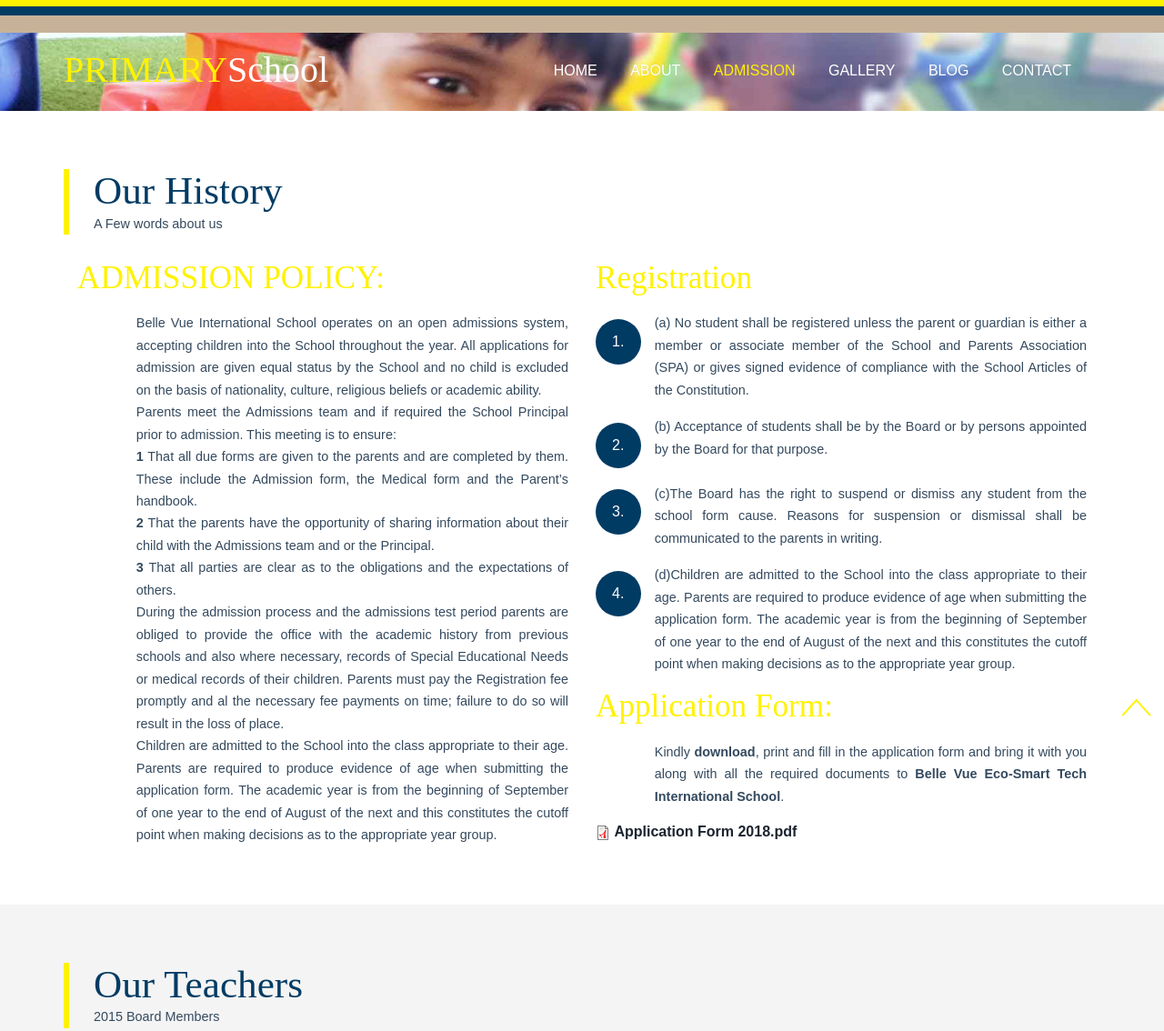
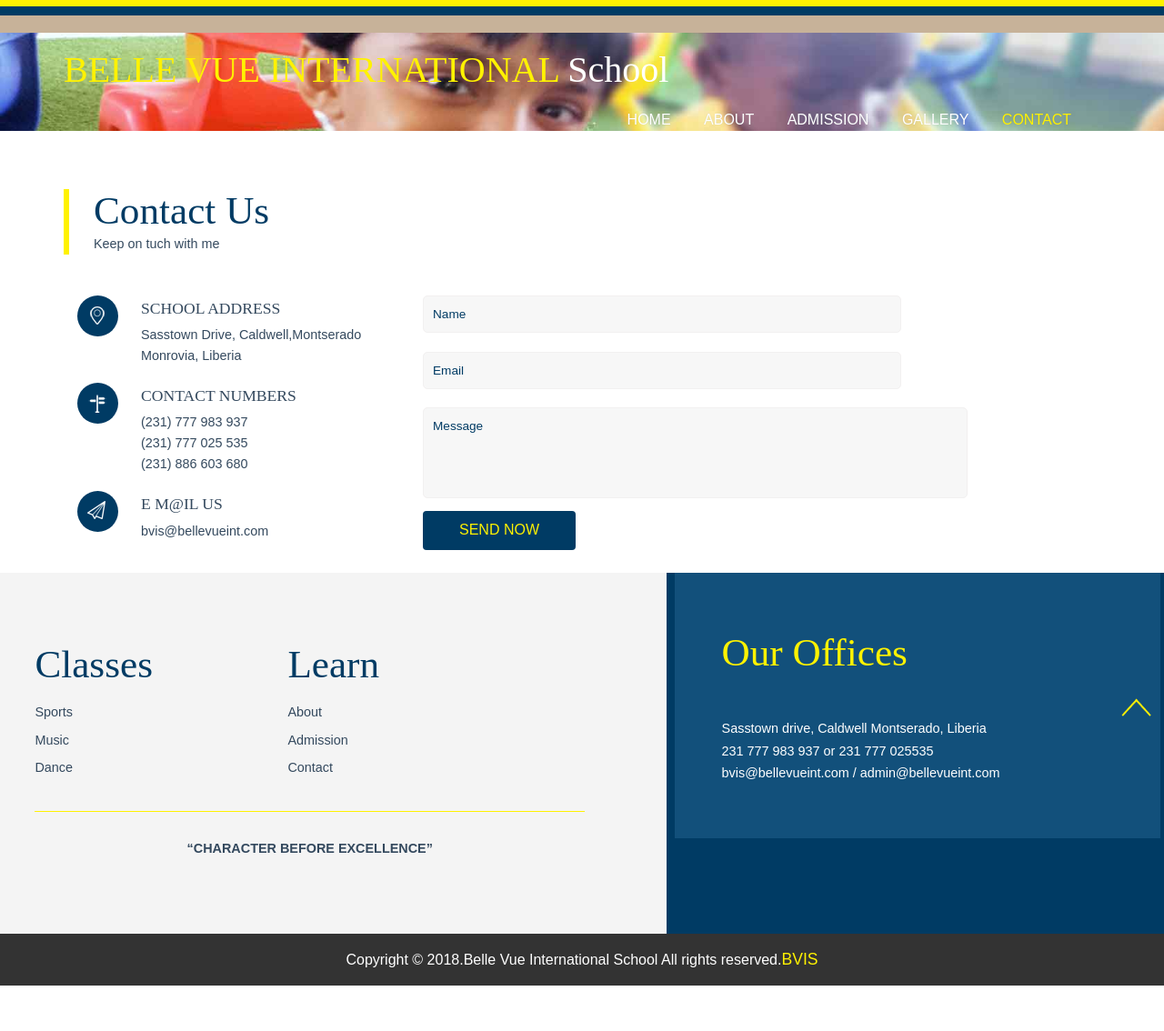
Before and after one commit to thomaswebsite/thomaswebsite.github.io, a plain HTML site: page teachers1.html in a window 1280 px wide. Shown: the top 1134 px of the page at 91% size. After the commit the page ends 1084 px from the top, so only its background shows below. Drawn offline with Linux system fonts and the light colour scheme; a web font is replaced by a local one.

Commit message:
Update teachers1.html

```diff
--- a/teachers1.html
+++ b/teachers1.html
@@ -1,7 +1,7 @@
 <!DOCTYPE HTML>
 <html>
 <head>
-<title>Teachers</title>
+<title>Contact</title>
 <meta name="viewport" content="width=device-width, initial-scale=1">
 <meta http-equiv="Content-Type" content="text/html; charset=utf-8" />
 <meta name="keywords" content="Primary School Responsive web template, Bootstrap Web Templates, Flat Web Templates, Andriod Compatible web template,
@@ -16,24 +16,23 @@ Smartphone Compatible web template, free webdesigns for Nokia, Samsung, LG, Sony
 <!--//webfonts-->
 </head>
 <body>
-	<!--start-home-->
 	<!-- start-header-->
 			<div id="home" class="header two">
 				<div class="top-header two">
 						<div class="container">
 						<div class="logo">
-							<a href="index.html"><h1>PRIMARY<span>School</span></h1></a>
+							<a href="index.html"><h1>BELLE VUE INTERNATIONAL<span> School</span></h1></a>
 						</div>
 					<!--start-top-nav-->
 							<div class="top-menu">
 							<span class="menu"> </span>
 								<ul class="cl-effect-16">
 								 <li><a href="index.html" data-hover="Home">Home</a></li>
-								<li><a  href="about.html" data-hover="About">About</a></li>
-								<li><a class="active" href="admission.html" data-hover="admission">Admission</a></li>
+								<li><a href="about.html" data-hover="About">About</a></li>
+								<li><a href="admission.html" data-hover="admission">Admission</a></li>
 								<li><a href="gallery.html" data-hover="Gallery">Gallery</a></li>
-								<li><a href="404.html" data-hover="blog">Blog</a></li>
-								<li><a href="contact.html" data-hover="Contact">Contact</a></li>
+								<!-- <li><a href="404.html" data-hover="blog">Blog</a></li> -->
+								<li><a class="active" href="contact.html" data-hover="Contact">Contact</a></li>
 								  <div class="clearfix"></div>
 								</ul>
 							</div>
@@ -50,153 +49,71 @@ Smartphone Compatible web template, free webdesigns for Nokia, Samsung, LG, Sony
 				</div>
 			    <div class="clearfix"> </div>
 		</div>
+		<!-- //End-slider-->
+	<!--/contact-->
+	 <div class="contact">
+	 	<div class="container">
+					<div class="contact-head">
+							<h3>Contact Us</h3>
+							<p>Keep on tuch with me</p>
+					 </div>
+		<div class="contact-top">
+		      <div class="col-md-4 contact-text">
+        <div class="cont-grid">
+        <div class="con-icon">
+        <i class="loca"> </i>
+        </div>
+        <div class="con-text">
+        <h4>SCHOOL ADDRESS</h4>
+        <p>Sasstown Drive, Caldwell,Montserado</p>
+        <p>Monrovia, Liberia</p>
+
+        </div>
+        <div class="clearfix"> </div>
+        </div>
+        <div class="cont-grid">
+        <div class="con-icon">
+        <i class="net"> </i>
+        </div>
+        <div class="con-text">
+        <h4>CONTACT NUMBERS</h4>
+        <p>(231) 777 983 937</p>
+        <p>(231) 777 025 535</p>
+              <p>(231) 886 603 680</p>
+        </div>
+        <div class="clearfix"> </div>
+        </div>
 
 
-		<!-- //End-slider-->
-<!---start-history-->
+        <div class="cont-grid">
+        <div class="con-icon">
+        <i class="mail"> </i>
+        </div>
+        <div class="con-text">
+        <h4>E M@IL US</h4>
+        <p>bvis@bellevueint.com</p>
 
-	 <div class="history">
-	 	<div class="container">
-					<div class="history-head">
-							<h3>Our History</h3>
-							<p>A Few words about us</p>
         </div>
-	   		<div class="history-faq-grids">
-				<div class="col-md-6 history-faq-grid">
-					<h4> ADMISSION POLICY: </h4>
-            <div class="achiv">
-
-            <p class="para">Belle Vue International School operates on an open admissions system, accepting children into the School throughout the year.
-            All applications for admission are given equal status by the School and no child is excluded on the basis of nationality, culture, religious
-            beliefs or academic ability.</p>
-
-            <p class="para">Parents meet the Admissions team and if required the School Principal prior to admission. This meeting is to ensure:
-	<p class="para"> <b>1</b>  That all due forms are given to the parents and are completed by them. These include the Admission form, the Medical form and the Parent’s handbook.</p>
-	<p class="para"> <b>2</b> That the parents have the opportunity of sharing information about their child with the Admissions team and or the Principal.</p>
-	<p class="para"> <b>3</b> That all parties are clear as to the obligations and the expectations of others.</p>
-    </p>
-             <p class="para">During the admission process and the admissions test period parents are obliged to provide the office with the academic history from previous schools and also where necessary, records of Special Educational Needs or medical records of their children.
-Parents must pay the Registration fee promptly and al the necessary fee payments on time;
-failure to do so will result in the loss of place.
-</p>
-              <p class="para">Children are admitted to the School into the class appropriate to
-              their age. Parents are required to produce evidence of age when submitting the application form.
-              The academic year is from the beginning of September of one year to the end of August of the next
-              and this constitutes the cutoff point when making decisions as to the appropriate year group.</p>
-
+        <div class="clearfix"> </div>
+        </div>
 
         </div>
 
-
-
-
-
+			 <div class="col-md-8 contact-form">
+						<form>
+						<input type="text" class="textbox" value="Name" onfocus="this.value = '';" onblur="if (this.value == '') {this.value = 'Name';}">
+							<input type="text" class="textbox" value="Email" onfocus="this.value = '';" onblur="if (this.value == '') {this.value = 'Email';}">
+							<textarea value="Message:" onfocus="this.value = '';" onblur="if (this.value == '') {this.value = 'Message';}">Message</textarea>
+							<input type="submit" value="Send Now">
+						</form>
 				</div>
-
-				<div class="col-md-6 history-text-grid">
-					<h4>Registration</h4>
-					<div class="achiv">
-						<lable class="one">1.</lable>
-						<p class="para">(a) No student shall be registered unless the parent or guardian is either a member or associate member of the School and Parents Association (SPA) or
-                        gives signed evidence of compliance with the School Articles of the Constitution.</p>
-						<div class="clearfix"> </div>
-					</div>
-					<div class="achiv">
-						<lable class="one">2.</lable>
-						<p class="para">(b) Acceptance of students shall be by the Board or by persons appointed by the Board for that purpose.</p>
-						<div class="clearfix"> </div>
-					</div>
-					<div class="achiv">
-						<lable class="one">3.</lable>
-						<p class="para">(c)The Board has the right to suspend or dismiss any student from the school form cause. Reasons for suspension or dismissal shall be communicated to the parents in writing.</p>
-						<div class="clearfix"> </div>
-					</div>
-					<div class="achiv">
-						<lable class="one">4.</lable>
-						<p class="para">(d)Children are admitted to the School into the class appropriate to
-              their age. Parents are required to produce evidence of age when submitting the application form.
-              The academic year is from the beginning of September of one year to the end of August of the next
-              and this constitutes the cutoff point when making decisions as to the appropriate year group.</p>
-						<div class="clearfix"> </div>
-					</div>
-					<div class="clearfix"> </div>
-
-
-					<h4>Application Form:</h4>
-					<div class="achiv">
-						<p class="para">Kindly <b>download</b>, print and fill in the application form and bring it with you along with all the required documents to
-              <strong>Belle Vue Eco-Smart Tech International School</strong>.</p>
-						<div class="clearfix"> </div>
-					</div>
-
-       <div>
-          <img class="file-icon" alt="" title="application/pdf" src="images/application-pdf.png" />
-          <strong><a href="images/Belle Vue Application Form 2018.pdf" type="application/pdf; length=1378991"> Application Form 2018.pdf</a></strong>
-
-        </div>
-
-
-
-	</div>
-
-				<div class="clearfix"> </div>
+			  <div class="clearfix"></div>
 		</div>
 	</div>
-		</div>
+		<!-- <div class="map">
+		 	<iframe src="https://www.google.com/maps/embed?pb=!1m18!1m12!1m3!1d158858.182370726!2d-0.10159865000000001!3d51.52864165!2m3!1f0!2f0!3f0!3m2!1i1024!2i768!4f13.1!3m3!1m2!1s0x47d8a00baf21de75%3A0x52963a5addd52a99!2sLondon%2C+UK!5e0!3m2!1sen!2sin!4v1431577187804"> </iframe>
+		 </div> -->
 
- <script src="js/easyResponsiveTabs.js" type="text/javascript"></script>
-	<script type="text/javascript">
-		$(document).ready(function () {
-			$('#horizontalTab').easyResponsiveTabs({
-				type: 'default', //Types: default, vertical, accordion
-				width: 'auto', //auto or any width like 600px
-				fit: true   // 100% fit in a container
-			});
-		});
-	   </script>
-<!-- //activities -->
-		<div class="member-section">
-			<div class="container">
-				<div class="member-head">
-						<h3>Our Teachers</h3>
-					   <p>2015 Board Members</p>
-					   </div>
-			      <div class="members">
-					   <div class="col-md-4 member-grids">
-                              <a href="#"> <img src="images/m2.jpg" class="img-responsive" alt="" /></a>
-								<h5>President</h5>
-								<p>Lorem Ipsum is simply dummy text of the printing and typesetting industry.Lorem Ipsum is simply dummy text of the printing and typesetting industry.</p>
-							</div>
-							<div class="col-md-4 member-grids">
-								<a href="#"> <img src="images/m3.jpg" class="img-responsive" alt="" /></a>
-								<h5>Vice President</h5>
-								<p>Lorem Ipsum is simply dummy text of the printing and typesetting industry.Lorem Ipsum is simply dummy text of the printing and typesetting industry.</p>
-
-							</div>
-							<div class="col-md-4 member-grids">
-								<a href="#"> <img src="images/m1.jpg" class="img-responsive" alt="" /></a>
-								<h5>Chief of Staff</h5>
-								<p>Lorem Ipsum is simply dummy text of the printing and typesetting industry.Lorem Ipsum is simply dummy text of the printing and typesetting industry.</p>
-							</div>
-							<div class="clearfix"> </div>
-					   </div>
-				  </div>
-			</div>
-		</div>
-<!--/mid-bg-->
-	<div class="mid-bg">
-		<div class="container">
-			<div class="mid-section">
-				  <h3>First Day at School!</h3>
-				 <!-- <h4>ARE YOU READY ?</h4> -->
-				 <p>
-					 Just like home, our kids leave their shoes at the door. They run sock- or bare-footed
-                     in our classrooms. Caring for the school houseplants before class starts is our
-                    daily ritual.Gardening, cooking and art are on equal footing with our math and science curricular.In short, we make our school homely and education a joy.
-
-				 </p>
-			</div>
-		</div>
 </div>
 	<!--address-->
 	<div id="contact" class="address">
```
Lines whose indentation alone changed are shown as unchanged.
